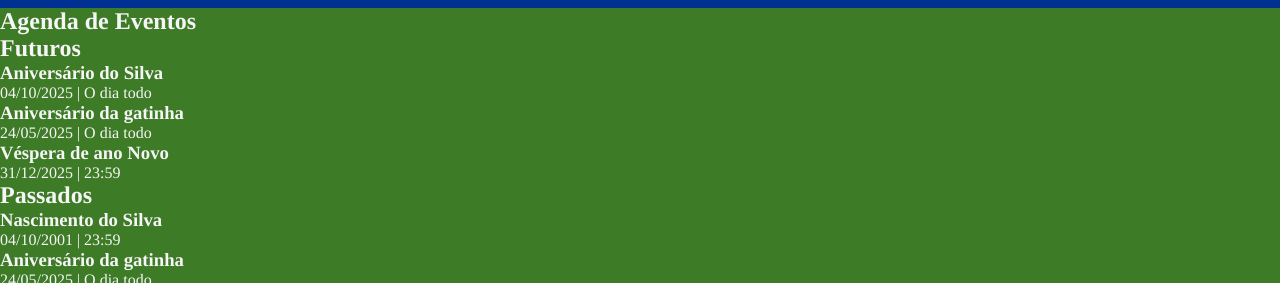
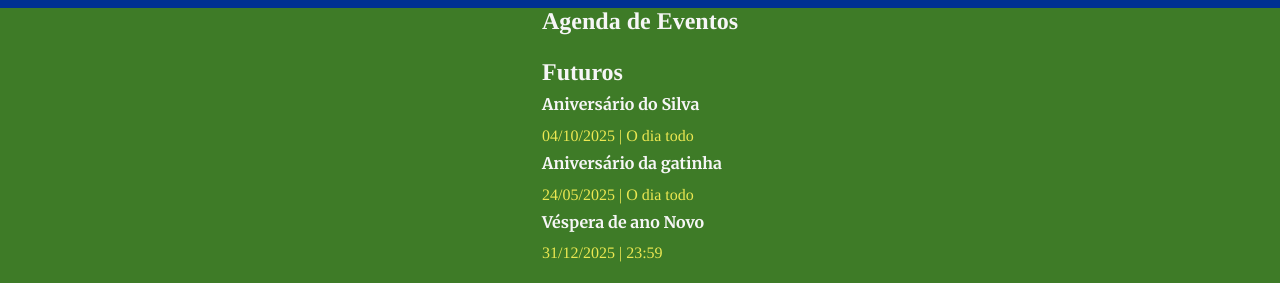
Before and after one commit to Killjoybr/html-interacao-humano-computador, a plain HTML site: page pages/agenda.html in a window 1280 px wide. Shown: the part 71-354 px from the top of the page. Drawn offline with Linux system fonts and the light colour scheme.

Commit message:
fix footer position on all pages and finish agenda style

```diff
--- a/styles/style.css
+++ b/styles/style.css
@@ -25,6 +25,9 @@
 }
 
 body{
+    min-height: 100vh;
+    display: grid;
+    grid-template-rows: auto 1fr auto;
     box-sizing: border-box;
     background-color: var(--cor-primaria);
     color: var(--cor-secundaria);
@@ -426,3 +429,31 @@ body{
 /*
     CSS -> Agenda de Eventos
 */
+
+.conteudo{
+    flex: 1;
+}
+
+.agenda-eventos{
+    display: flex;
+    flex-direction: column;
+    align-items: center;
+    gap: 1.5rem;
+}
+
+.agenda-eventos-item{
+    display: flex;
+    flex-direction: column;
+    justify-content: center;
+    gap: .8rem;
+    padding: .5rem 1rem 0 0;
+}
+
+.agenda-item-descricao{
+    font-family: var(--fonte-secundaria), serif;
+    font-size: 1rem;
+}
+
+.agenda-item-data{
+    color: var(--cor-destaque);
+}
```
